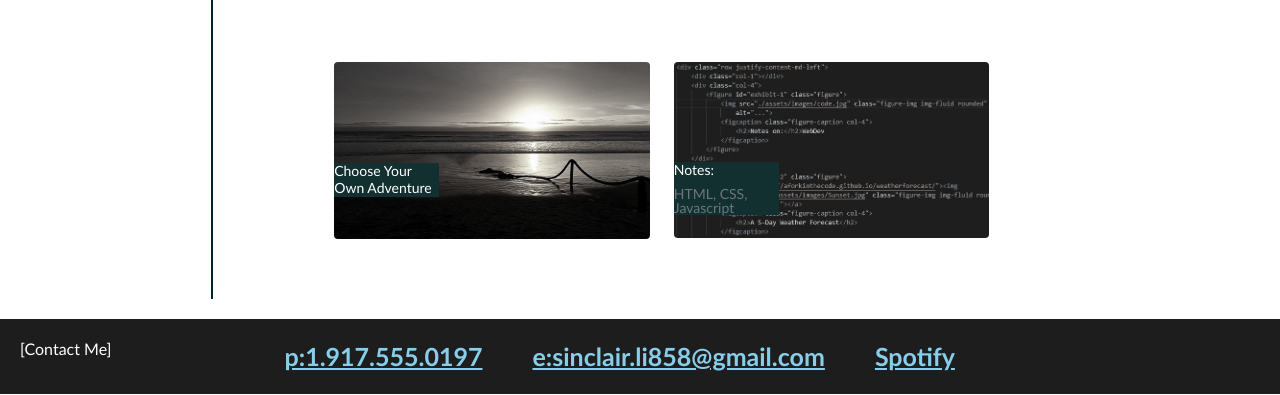
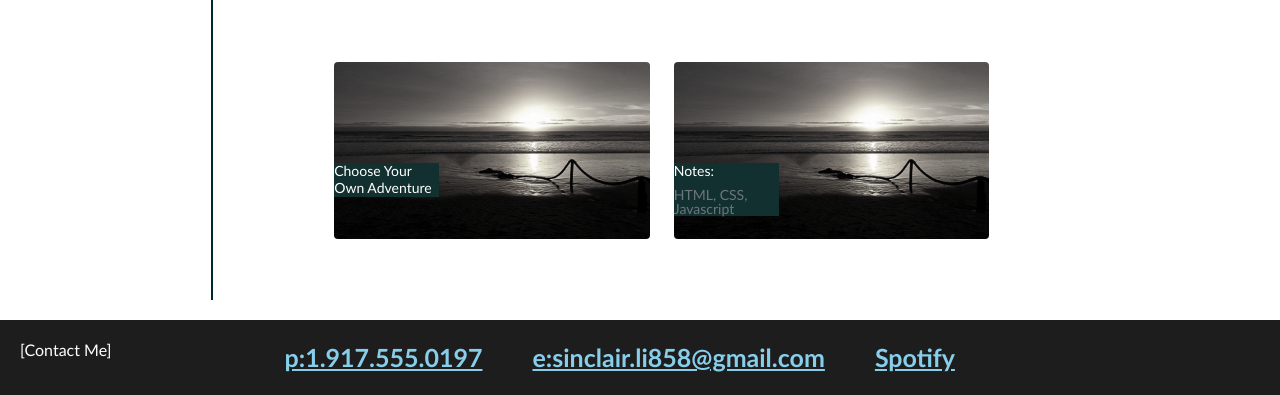
Before and after one commit to AForkintheCode/WK2-Challenge, a website: page index.html in a window 1280 px wide. Shown: the part 817-1212 px from the top of the page. Drawn offline with nearby package versions, Linux system fonts and the light colour scheme.

Commit message:
Update index.html

```diff
--- a/index.html
+++ b/index.html
@@ -123,7 +123,7 @@
                             </div>
                             <div class="col-4">
                                 <figure id="exhibit-4" class="figure">
-                                    <img src="./assets/images/code.jpg" class="figure-img img-fluid rounded"
+                                    <img src="./assets/images/Sunset.jpg" class="figure-img img-fluid rounded"
                                         alt="THIS IS A PICTURE">
                                     <figcaption class="figure-caption col-4">
                                         <h2>Notes:</h2>HTML, CSS, Javascript
```
